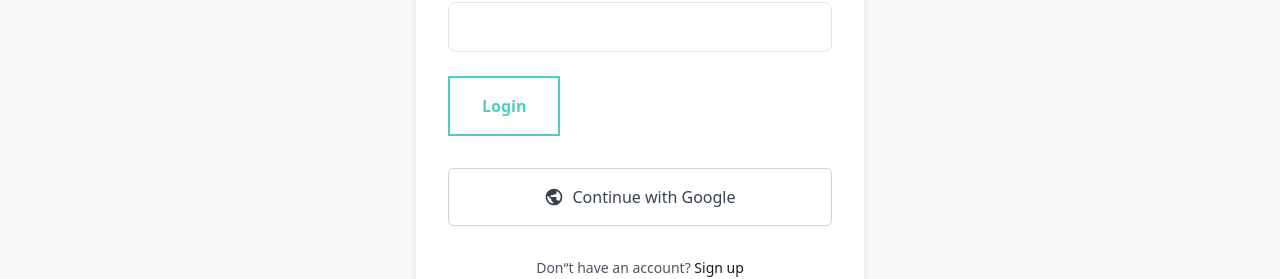
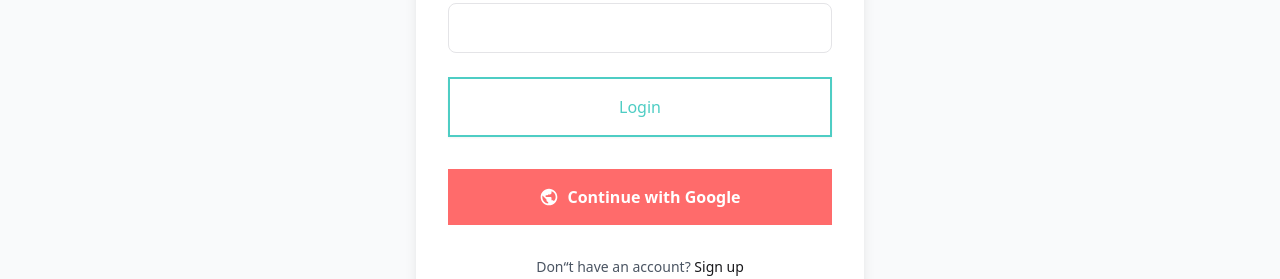
Before and after one commit to ankittyagi140/maths2fun, a Next.js app: page /login in a window 1280 px wide. Shown: the part 415-694 px from the top of the page. Built offline with nearby package versions, Linux system fonts and the light colour scheme; no server answers.

Commit message:
add:ads.txt file

```diff
--- a/src/app/layout.tsx
+++ b/src/app/layout.tsx
@@ -101,6 +101,10 @@ export default function RootLayout({
         <link rel="apple-touch-icon" href="/maths2fun.png" sizes="180x180" />
         <meta name="google-site-verification" content="zLtGgfAeZHTInXu9ONOVqwRsiz_AdOy1yZPcMNcKDqc" />
         <link rel="manifest" href="/manifest.json" />
+        <Script
+          async
+          src="https://pagead2.googlesyndication.com/pagead/js/adsbygoogle.js?client=ca-pub-6406747327641731"
+          crossOrigin="anonymous"/>
       </head>
       <body className={`${geistSans.variable} ${geistMono.variable} antialiased`}>
           {/* Google Analytics */}
--- a/src/app/login/page.tsx
+++ b/src/app/login/page.tsx
@@ -83,7 +83,7 @@ export default function LoginPage() {
             <button
               type="submit"
               disabled={loading}
-              className="w-full md:w-auto bg-transparent border-2 border-[#4ECDC4] text-[#4ECDC4] px-6 py-3 md:px-8 md:py-4 mt-4 font-bold hover:bg-[#4ECDC4] hover:text-white transition-colors duration-300 text-sm md:text-base"
+              className="w-full flex justify-center items-center gap-2 bg-transparent border-2 px-6 py-3 md:px-8 md:py-4 border-[#4ECDC4] text-[#4ECDC4] shadow-sm text-m font-medium hover:bg-[#4ECDC4] hover:text-white transition-colors duration-300 text-sm md:text-base"
             >
               {loading ? 'Logging in...' : 'Login'}
             </button>
@@ -92,7 +92,7 @@ export default function LoginPage() {
           <div className="mt-6">
             <button
               onClick={handleGoogleLogin}
-              className="w-full flex justify-center items-center gap-2 py-4 px-4 border border-gray-300 rounded-md shadow-sm text-m font-medium text-gray-700 bg-white hover:bg-gray-50"
+              className="w-full flex justify-center items-center gap-2  bg-[#FF6B6B] text-white px-6 py-3 md:px-8 md:py-4 font-bold hover:bg-[#ff8585] transition-colors duration-300 text-sm md:text-base"
             >
               <svg className="w-4 h-4 sm:w-5 sm:h-5" viewBox="0 0 24 24">
                 <path fill="currentColor" d="M12 2C6.48 2 2 6.48 2 12s4.48 10 10 10 10-4.48 10-10S17.52 2 12 2zm-1 17.93c-3.95-.49-7-3.85-7-7.93 0-.62.08-1.21.21-1.79L9 15v1c0 1.1.9 2 2 2v1.93zm6.9-2.54c-.26-.81-1-1.39-1.9-1.39h-1v-3c0-.55-.45-1-1-1H8v-2h2c.55 0 1-.45 1-1V9h2c1.1 0 2-.9 2-2V5.08c2.87.86 5 3.54 5 6.92 0 2.21-.98 4.19-2.53 5.39z" />
--- a/src/app/signup/page.tsx
+++ b/src/app/signup/page.tsx
@@ -61,8 +61,8 @@ export default function SignupPage() {
           <button
             type="submit"
             disabled={loading}
-            className="w-full flex justify-center py-4 px-4 border border-transparent rounded-md shadow-sm text-m font-medium text-white bg-primary hover:bg-primary-dark focus:outline-none"
-          >
+            className="w-full flex justify-center items-center gap-2 bg-transparent px-6 py-3 md:px-8 md:py-4 border-2 border-[#4ECDC4] text-[#4ECDC4] shadow-sm text-m font-medium hover:bg-[#4ECDC4] hover:text-white transition-colors duration-300 text-sm md:text-base"
+            >
             {loading ? 'Creating account...' : 'Sign Up'}
           </button>
         </form>
```
Also changed, not shown: public/ads.txt (added), public/sw.js.
